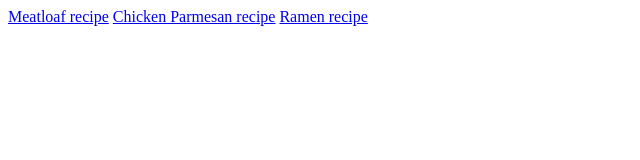
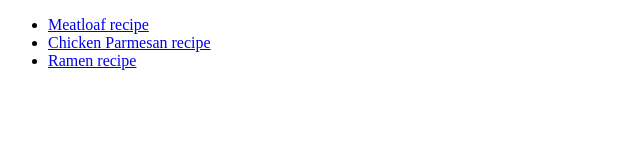
Before and after one commit to fanthony41/odin-recipes, a plain HTML site: page index.html in a window 1280 px wide. Shown: the whole page, without its empty margins (0-640 px from the left). Drawn offline with Linux system fonts and the light colour scheme.

Commit message:
Make recipes into Unordered List

```diff
--- a/index.html
+++ b/index.html
@@ -5,8 +5,11 @@
     <title>Odin Recipes</title>
 </head>
 <body>
-    <a href="meatloaf.html">Meatloaf recipe</a>
-    <a href="Chicken_Parmesan.html">Chicken Parmesan recipe</a>
-    <a href="Ramen.html">Ramen recipe</a>
+    <ul>
+        <li><a href="meatloaf.html">Meatloaf recipe</a></li>
+        <li><a href="Chicken_Parmesan.html">Chicken Parmesan recipe</a></li>
+        <li><a href="Ramen.html">Ramen recipe</a></li>
+    </ul>
+
 </body>
 </html>
```
